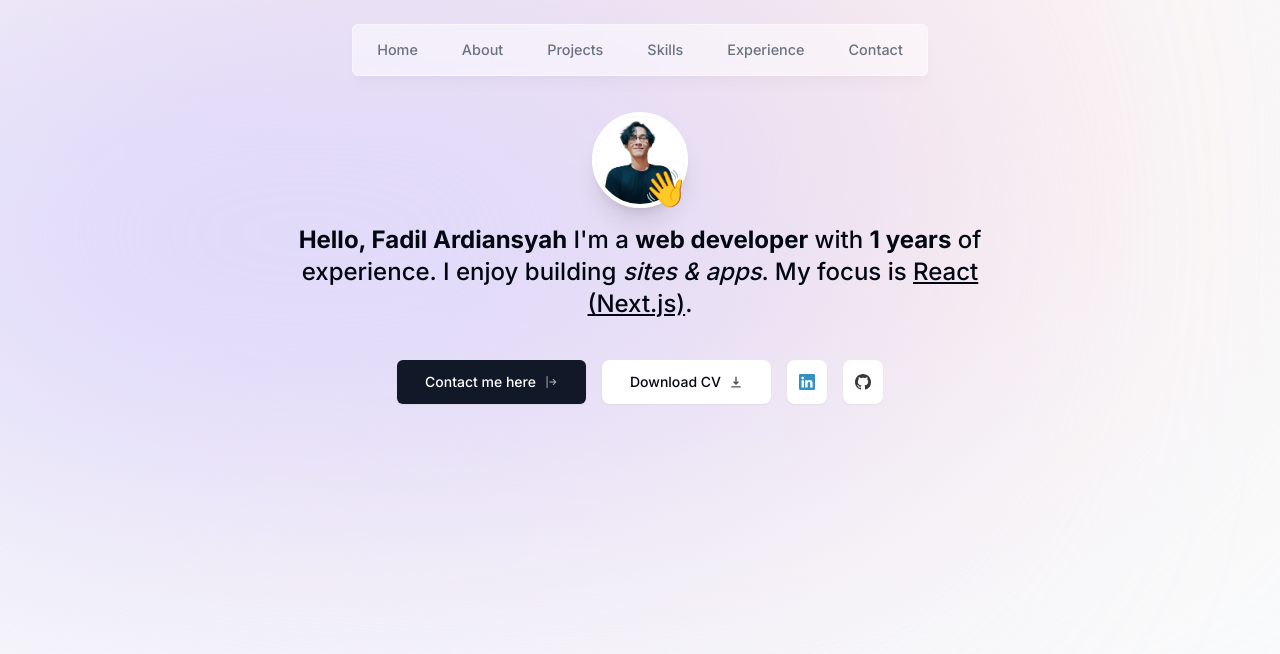
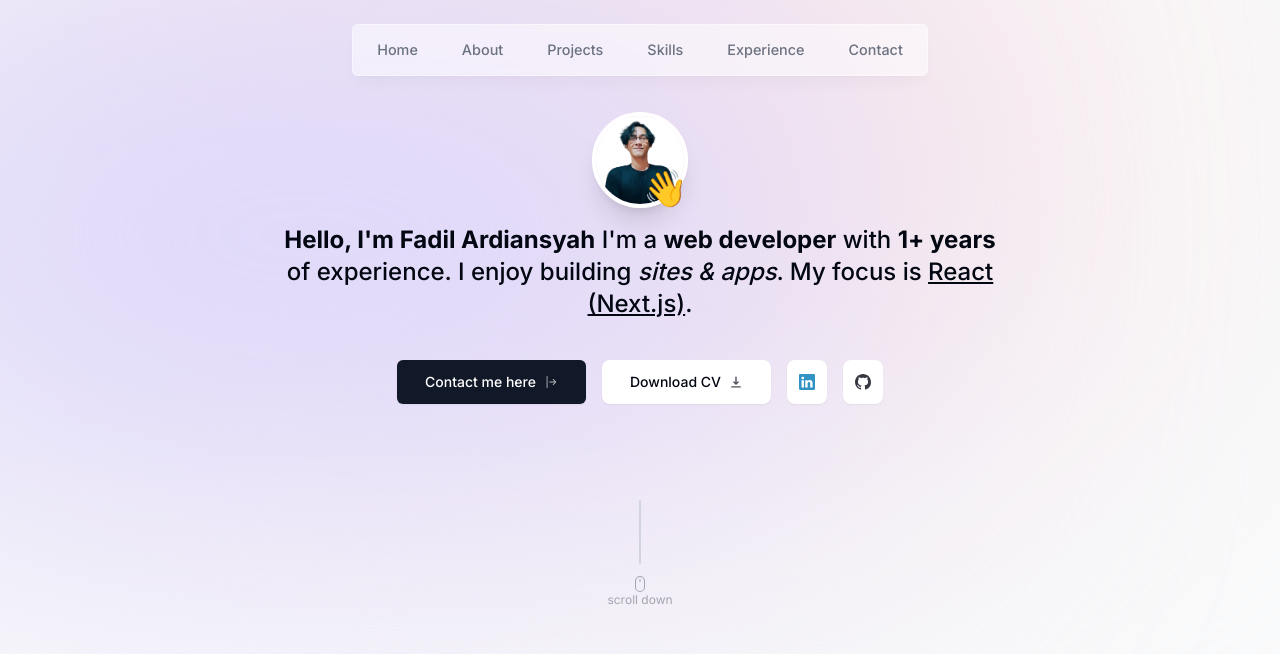
Before and after one commit to fadhilansyah25-codedojo/nextjs-portfolio, a Next.js app: page / in a window 1280 px wide. Shown: the top 654 px of the page. Built offline with nearby package versions, Linux system fonts and the light colour scheme.

Commit message:
add: section-divider

```diff
--- a/app/page.tsx
+++ b/app/page.tsx
@@ -1,9 +1,11 @@
 import Intro from "@/components/intro";
+import SectionDivider from "@/components/section-divider";
 
 export default function Home() {
   return (
     <main className="flex flex-col items-center px-4">
       <Intro />
+      <SectionDivider />
     </main>
   );
 }
--- a/components/intro.tsx
+++ b/components/intro.tsx
@@ -9,7 +9,7 @@ import * as HiIcon from "react-icons/hi";
 
 export default function Intro() {
   return (
-    <section className="mb-28 max-w-screen-md text-center sm:mb-0">
+    <section className="mb-24 max-w-screen-md text-center sm:mb-0">
       {/* profile picture */}
       <div className="flex items-center justify-center">
         <div className="relative">
@@ -54,9 +54,9 @@ export default function Intro() {
         initial={{ opacity: 0, y: 100 }}
         animate={{ opacity: 1, y: 0 }}
       >
-        <span className="font-bold">Hello, Fadil Ardiansyah</span> I'm a{" "}
+        <span className="font-bold">Hello, I'm Fadil Ardiansyah</span> I'm a{" "}
         <span className="font-bold">web developer</span> with{" "}
-        <span className="font-bold">1 years</span> of experience. I enjoy
+        <span className="font-bold">1+ years</span> of experience. I enjoy
         building <span className="italic">sites & apps</span>. My focus is{" "}
         <span className="underline">React (Next.js)</span>.
       </motion.h1>
@@ -97,8 +97,8 @@ export default function Intro() {
         <a
           href="https://www.linkedin.com/in/fadhilansyah25/"
           className="flex cursor-pointer items-center justify-center gap-2 rounded-lg bg-white px-3
-          py-4 text-[#0077B5] shadow-sm
-          outline-none transition duration-200 hover:scale-110 focus:scale-110 active:scale-105 sm:py-3 "
+          py-4 text-[#0077B5] shadow-sm outline-none transition duration-200 hover:scale-[1.2]
+          focus:scale-110 active:scale-105 sm:py-3 "
           target="_blank"
         >
           <BsIcon.BsLinkedin className="opacity-80" />
@@ -109,7 +109,7 @@ export default function Intro() {
         <a
           href="https://github.com/fadhilansyah25"
           className="flex cursor-pointer items-center justify-center gap-2 rounded-lg bg-white px-3 py-4 shadow-sm
-          outline-none transition duration-200 hover:scale-110 focus:scale-110 active:scale-105 sm:py-3 "
+          outline-none transition duration-200 hover:scale-[1.2] focus:scale-110 active:scale-105 sm:py-3 "
           target="_blank"
         >
           <BsIcon.BsGithub className="opacity-80" />
--- /dev/null
+++ b/components/section-divider.tsx
@@ -0,0 +1,31 @@
+"use client";
+
+import React from "react";
+import { BsChevronDoubleDown, BsMouse } from "react-icons/bs";
+import { motion } from "framer-motion";
+
+export default function SectionDivider() {
+  return (
+    <motion.div
+      className="my-0 flex flex-col items-center gap-3 sm:my-24"
+      initial={{ opacity: 0, y: 100 }}
+      animate={{ opacity: 1, y: 0 }}
+    >
+      <div className="hidden h-16 w-[1.5px] rounded-full bg-gray-300 sm:block"></div>
+      <motion.div
+        className="flex flex-col items-center text-gray-600"
+        animate={{
+          opacity: [0, 0.5, 1, 0],
+        }}
+        transition={{
+          repeat: Infinity,
+          duration: 2,
+        }}
+      >
+        <BsMouse className="hidden sm:block" />
+        <BsChevronDoubleDown className="sm:hidden" />
+        <p className="text-xs">scroll down</p>
+      </motion.div>
+    </motion.div>
+  );
+}
```
